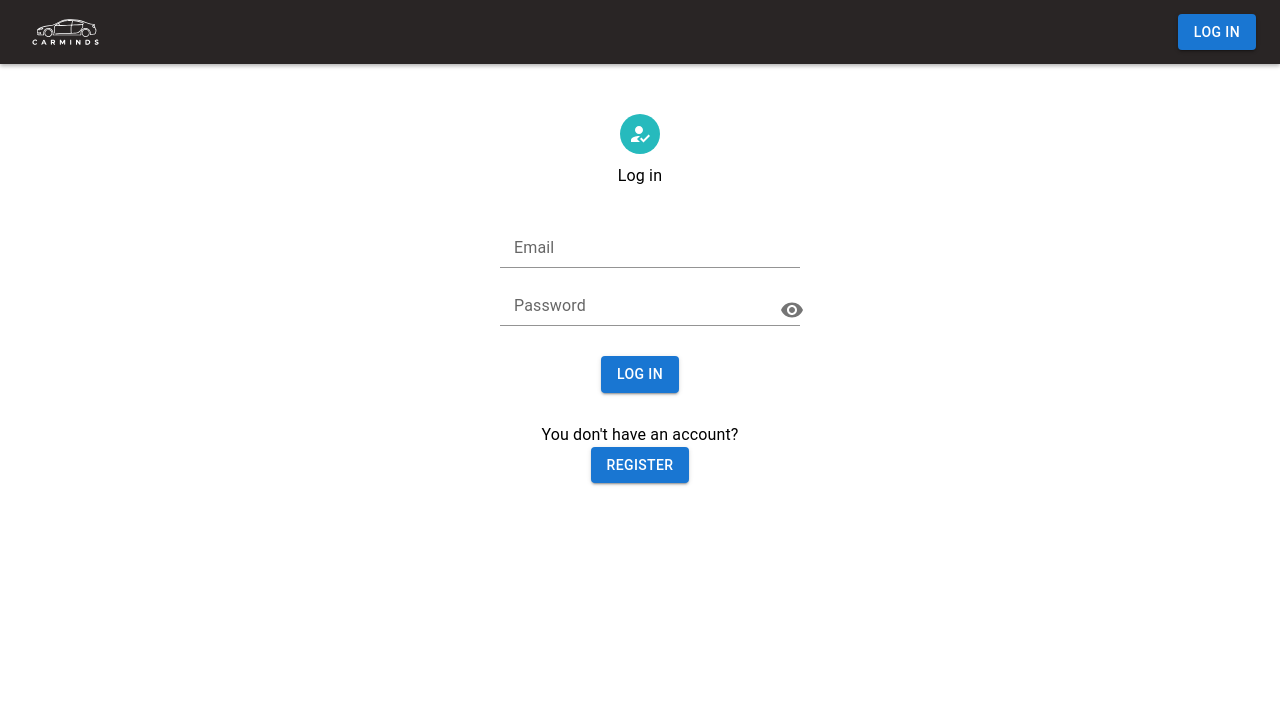
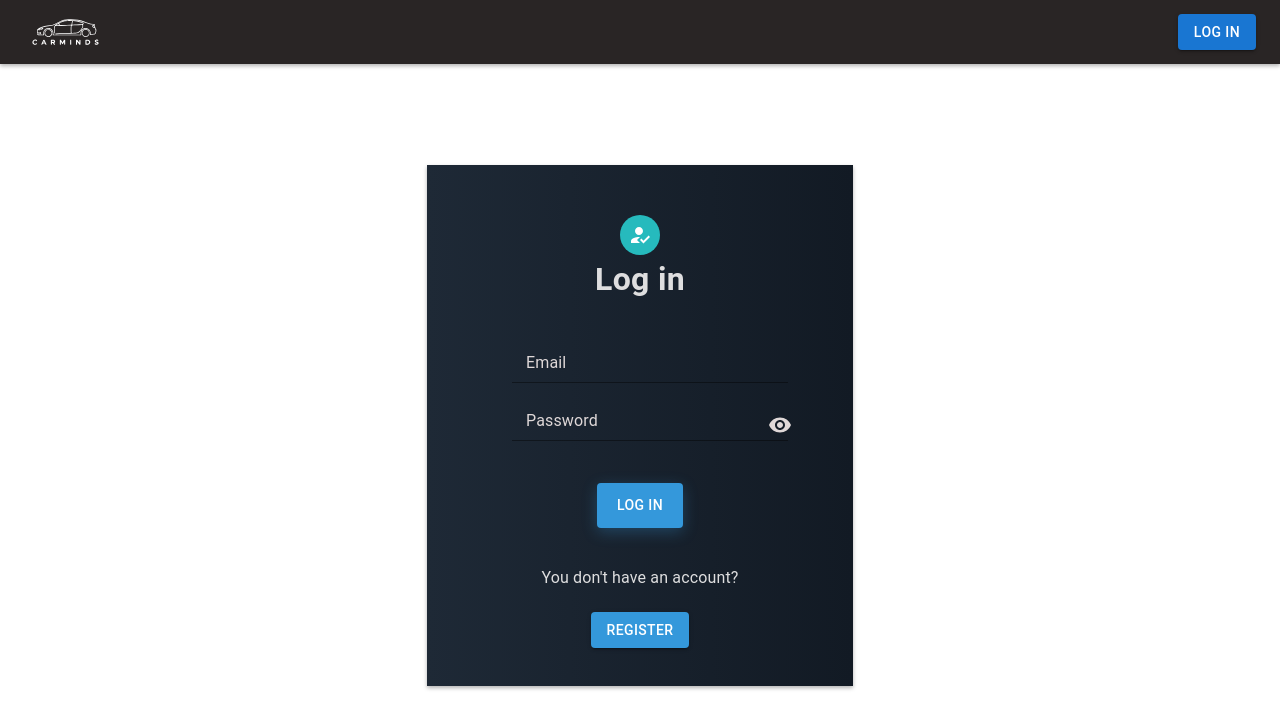
Before and after one commit to stefanoctavian85/Car-Recommendation-App, a React (Vite) app in the folder frontend/: page / in a window 1280 px wide. Both pictures are taken after a click on the button "LOG IN". Shown: the top 728 px of the page. Built offline with nearby package versions, Linux system fonts and the light colour scheme.

Commit message:
Styled login component

```diff
--- a/frontend/src/components/Login/Login.css
+++ b/frontend/src/components/Login/Login.css
@@ -1,13 +1,25 @@
+.login-container {
+    box-shadow: 0 2px 4px rgba(0, 0, 0, 0.3) !important;
+    max-width: fit-content;
+    margin-top: 125px;
+    padding: 50px 75px !important;
+    background-image: linear-gradient(to right, #1e2936, #121a24);
+}
+
 .login-title {
     display: flex;
     flex-direction: column;
-    margin-top: 4rem;
     align-items: center;
     margin-bottom: 2rem;
 }
 
+.login-text {
+    font-size: 2rem !important;
+    font-weight: 600 !important;
+    color: #dededf;
+}
+
 .login-icon {
-    margin: 10px;
     background-color: #26babd !important;
 }
 
@@ -17,6 +29,22 @@
     align-items: center;
     margin: 10px;
     width: 100%;
+}
+
+.login-label {
+    color: rgb(223, 216, 216) !important;
+}
+
+.login-input .MuiInputBase-input {
+    color: rgb(223, 216, 216) !important;
+}
+
+.MuiInputBase-root.Mui-focused {
+    background-image: linear-gradient(to right, #1e2936, #121a24);
+}
+
+.show-password-icon {
+    color: rgb(223, 216, 216) !important;
 }
 
 .login-input {
@@ -31,14 +59,21 @@
     margin: 30px;
 }
 
+.login-button Button {
+    background-color: #3498db !important;
+    padding: 10px 20px;
+    transition: all 0.3 ease;
+    box-shadow: 0 4px 15px rgba(52, 152, 219, 0.3);
+    position: relative;
+    top: 12px;
+}
+
 .login-error {
     display: flex;
     justify-content: center;
     font-size: 30px;
-}
-
-.redirect-title {
-    margin-bottom: 4rem;
+    color: #7b160b;
+    margin-bottom: 20px;
 }
 
 .redirect-register {
@@ -46,3 +81,18 @@
     flex-direction: column;
     align-items: center;
 }
+
+.redirect-title {
+    color: #dededf;
+    margin-bottom: 10px !important;
+}
+
+.redirect-button {
+    background-color: #3498db !important;
+    padding: 12px 30px;
+    transition: all 0.3 ease;
+    box-shadow: 0 4px 15px rgba(52, 152, 219, 0.3);
+    position: relative;
+    top: 12px;
+    margin-bottom: 10px;
+}
--- a/frontend/src/components/Login/Login.jsx
+++ b/frontend/src/components/Login/Login.jsx
@@ -130,16 +130,16 @@ function Login() {
     }
 
     return (
-        <Container maxWidth="sx">
+        <Container maxWidth="sx" className='login-container'>
             <Box className='login-title'>
                 <Avatar className='login-icon'>
                     <HowToRegIcon></HowToRegIcon>
                 </Avatar>
-                <Typography component="h1">Log in</Typography>
+                <Typography component="h1" className='login-text'>Log in</Typography>
             </Box>
             <Box className='login-form' component='form'>
                 <FormControl className='login-input' error={!!emailError}>
-                    <InputLabel htmlFor='email-input'>Email</InputLabel>
+                    <InputLabel htmlFor='email-input' className='login-label'>Email</InputLabel>
                     <Input
                         id='email-input'
                         label='Email'
@@ -167,7 +167,7 @@ function Login() {
             </Box>
             <Box className='login-form' component='form'>
                 <FormControl className='login-input' error={!!passwordError}>
-                    <InputLabel htmlFor='password-input'>Password</InputLabel>
+                    <InputLabel htmlFor='password-input' className='login-label'>Password</InputLabel>
                     <Input
                         id='password-input'
                         label='Password'
@@ -194,6 +194,7 @@ function Login() {
                                     aria-label={
                                         showPassword ? 'display the password' : 'hide the password'
                                     }
+                                    className='show-password-icon'
                                     onClick={handleShowPassword}
                                     edge='end'
                                 >
```
